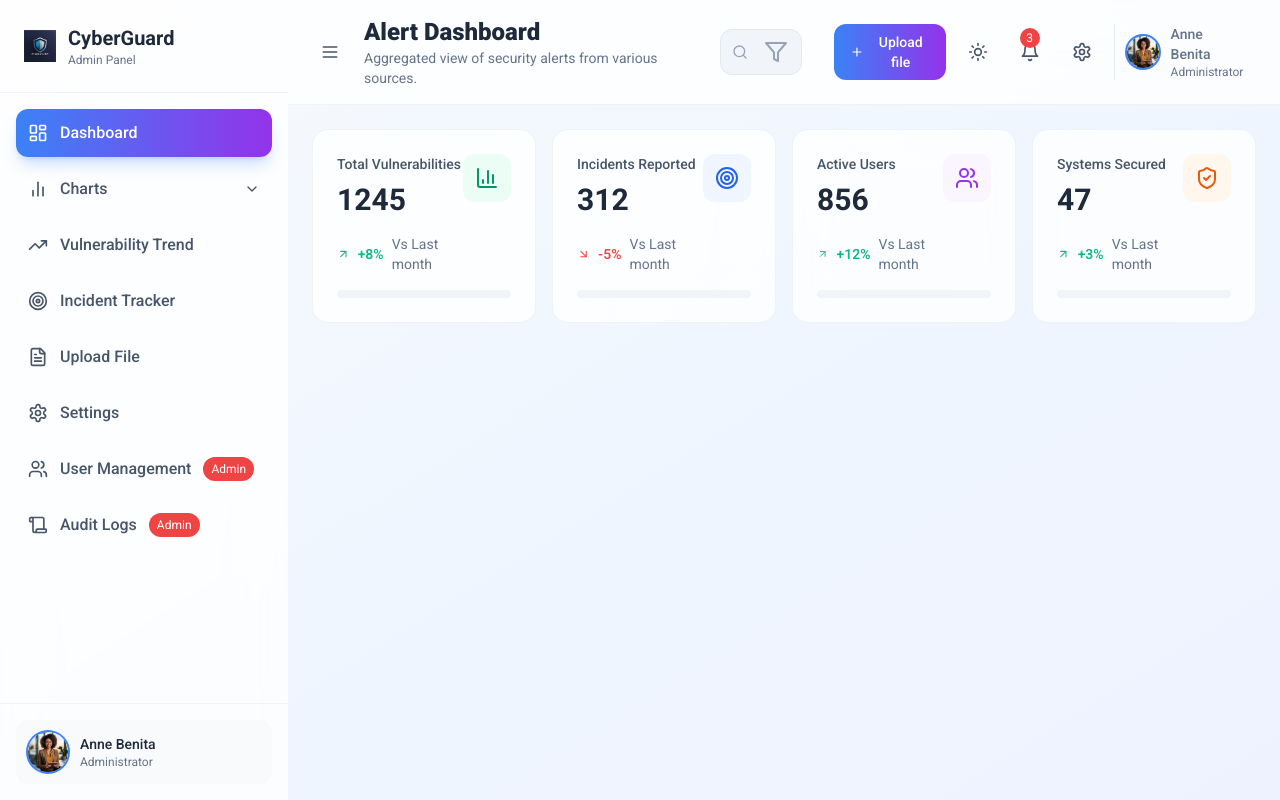
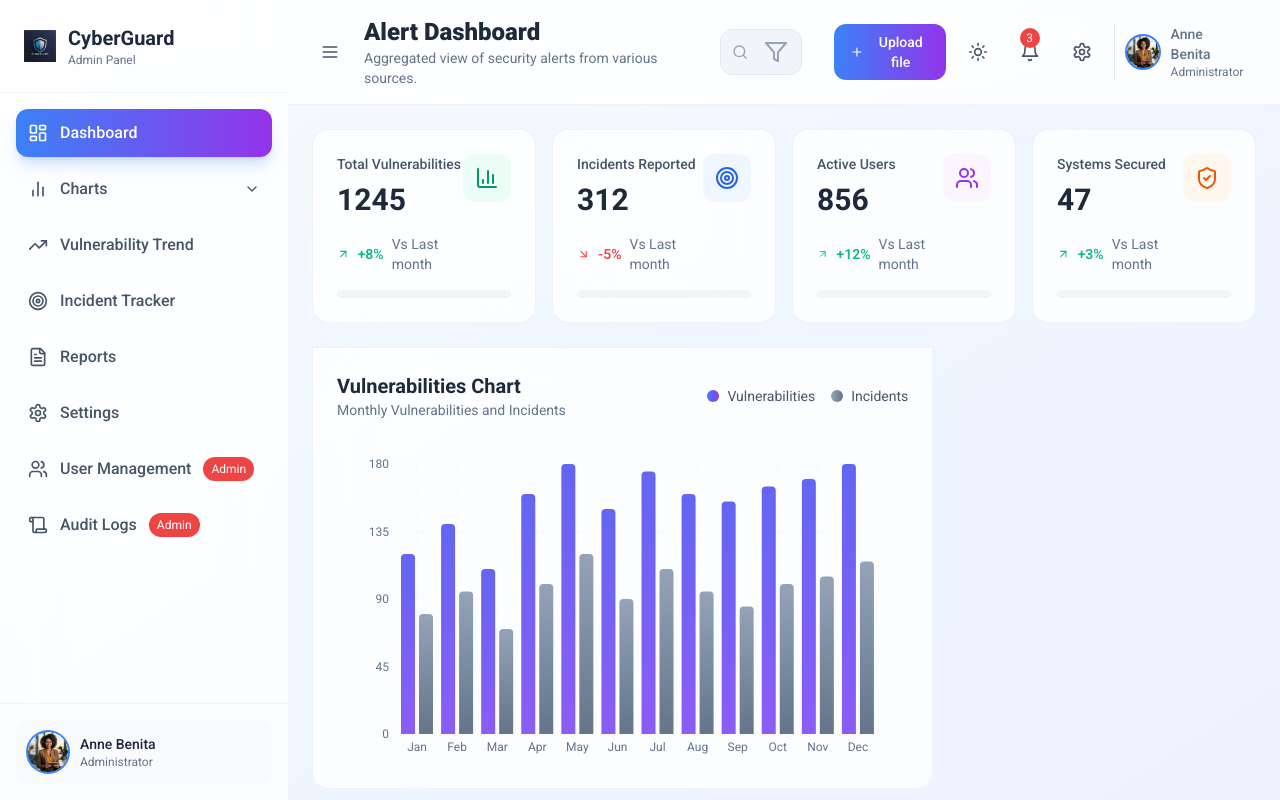
Before and after one commit to Anne-Benita/CyberGuard, a React (Vite) app: page / in a window 1280 px wide. Built offline with nearby package versions, Linux system fonts and the light colour scheme.

Commit message:
Updated componentss

```diff
--- a/package.json
+++ b/package.json
@@ -16,7 +16,9 @@
     "lucide-react": "^0.453.0",
     "react": "^18.3.1",
     "react-chartjs-2": "^5.2.0",
-    "react-dom": "^18.3.1"
+    "react-dom": "^18.3.1",
+    "react-is": "^19.2.0",
+    "recharts": "^3.2.1"
   },
   "devDependencies": {
     "@eslint/js": "^9.11.1",
--- /dev/null
+++ b/src/components/Dashboard/ChartSection.jsx
@@ -0,0 +1,18 @@
+import React from 'react'
+import VulnerabilitiesChart from './VulnerabilitiesChart';
+import VulTypeChart from './VulTypeChart';
+function ChartSection() {
+  return (
+    <div className="grid grid-cols-1 xl:grid-cols-3 gap-6">
+        <div className="xl:col-span-2">
+        <VulnerabilitiesChart/>
+        </div >
+        <div>
+
+        </div>
+    </div>
+
+  )
+}
+
+export default ChartSection;
--- a/src/components/Dashboard/Dashboard.jsx
+++ b/src/components/Dashboard/Dashboard.jsx
@@ -1,10 +1,13 @@
 import React from 'react'
 import StatsGrid from './StatsGrid';
+import ChartSection from './ChartSection';
 function Dashboard() {
   return (
     <div className="space-y-6">
         {/* Sats Grid */}
         <StatsGrid/>
+
+        <ChartSection/>
     </div>
   )
 }
--- /dev/null
+++ b/src/components/Dashboard/VulTypeChart.jsx
@@ -0,0 +1,11 @@
+import React from 'react'
+
+function VulTypeChart() {
+  return (
+    <div>
+
+    </div>
+  )
+}
+
+export default VulTypeChart
--- /dev/null
+++ b/src/components/Dashboard/VulnerabilitiesChart.jsx
@@ -0,0 +1,112 @@
+import React from 'react';
+import { BarChart, Bar, XAxis, YAxis, CartesianGrid, ResponsiveContainer, Tooltip } from 'recharts';
+
+function RevenueChart() {
+  const data = [
+    { month: "Jan", vulnerabilities: 120, incidents: 80 },
+    { month: "Feb", vulnerabilities: 140, incidents: 95 },
+    { month: "Mar", vulnerabilities: 110, incidents: 70 },
+    { month: "Apr", vulnerabilities: 160, incidents: 100 },
+    { month: "May", vulnerabilities: 180, incidents: 120 },
+    { month: "Jun", vulnerabilities: 150, incidents: 90 },
+    { month: "Jul", vulnerabilities: 175, incidents: 110 },
+    { month: "Aug", vulnerabilities: 160, incidents: 95 },
+    { month: "Sep", vulnerabilities: 155, incidents: 85 },
+    { month: "Oct", vulnerabilities: 165, incidents: 100 },
+    { month: "Nov", vulnerabilities: 170, incidents: 105 },
+    { month: "Dec", vulnerabilities: 180, incidents: 115 },
+  ];
+
+  return (
+    <div className="bg-white/80 dark:bg-slate-900/80 backdrop-blur-xl rounded-b-2xl border
+    border-slate-200/50 dark:border-slate-700/50 p-6">
+
+      {/* Title + legend container */}
+      <div className="flex items-center justify-between mb-6 w-full">
+        <div>
+          <h3 className="text-xl font-bold text-slate-800 dark:text-white">
+            Vulnerabilities Chart
+          </h3>
+          <p className="text-sm text-slate-500 dark:text-slate-400">
+            Monthly Vulnerabilities and Incidents
+          </p>
+        </div>
+
+        {/* Legend now inside same flex container */}
+        <div className="flex items-center space-x-4">
+          <div className="flex items-center space-x-2">
+            <div className="w-3 h-3 bg-gradient-to-r from-blue-500 to-purple-600 rounded-full"></div>
+            <span className="text-sm text-slate-600 dark:text-slate-400">
+              Vulnerabilities
+            </span>
+          </div>
+
+          <div className="flex items-center space-x-2">
+            <div className="w-3 h-3 bg-gradient-to-r from-slate-400 to-slate-500 rounded-full"></div>
+            <span className="text-sm text-slate-600 dark:text-slate-400">
+              Incidents
+            </span>
+          </div>
+        </div>
+      </div>
+
+      <div className="h-80">
+        <ResponsiveContainer width="100%" height="100%">
+          <BarChart data={data} margin={{ top: 20, right: 30, left: 0, bottom: 0 }}>
+            <CartesianGrid strokeDasharray="3 3" stroke="#e2e8f0" opacity={0.3} />
+            <XAxis
+              dataKey="month"
+              stroke="#64748b"
+              fontSize={12}
+              tickLine={false}
+              axisLine={false}
+            />
+            <YAxis
+              stroke="#64748b"
+              fontSize={12}
+              tickLine={false}
+              axisLine={false}
+            />
+            <Tooltip
+              contentStyle={{
+                backgroundColor: "rgba(255, 255, 255, 0.95)",
+                border: "none",
+                borderRadius: "12px",
+                boxShadow: "0 10px 40px rgba(0, 0, 0, 0.1)",
+              }}
+              formatter={(value, name) => [`${value}`, name]}
+            />
+
+            {/* Bars */}
+            <Bar
+              dataKey="vulnerabilities"
+              fill="url(#vulnerabilitiesGradient)"
+              radius={[4, 4, 0, 0]}
+              maxBarSize={40}
+            />
+            <Bar
+              dataKey="incidents"
+              fill="url(#incidentsGradient)"
+              radius={[4, 4, 0, 0]}
+              maxBarSize={40}
+            />
+
+            {/* Gradients BELOW bars (structure preserved) */}
+            <defs>
+              <linearGradient id="vulnerabilitiesGradient" x1="0" y1="0" x2="0" y2="1">
+                <stop offset="0%" stopColor="#6366f1" />
+                <stop offset="100%" stopColor="#8b5cf6" />
+              </linearGradient>
+              <linearGradient id="incidentsGradient" x1="0" y1="0" x2="0" y2="1">
+                <stop offset="0%" stopColor="#94a3b8" />
+                <stop offset="100%" stopColor="#64748b" />
+              </linearGradient>
+            </defs>
+          </BarChart>
+        </ResponsiveContainer>
+      </div>
+    </div>
+  );
+}
+
+export default RevenueChart;
--- a/src/components/Sidebar.jsx
+++ b/src/components/Sidebar.jsx
@@ -20,7 +20,7 @@
   },
   { id: "vulnerability", icon: TrendingUp, label: "Vulnerability Trend" },
   { id: "incidents", icon: Target, label: "Incident Tracker" },
-  { id: "upload", icon: FileText, label: "Upload File" },
+  { id: "upload", icon: FileText, label: "Reports" },
   { id: "settings", icon: Settings, label: "Settings" },
   { id: "users", icon: Users, label: "User Management", badge: "Admin" },
   { id: "audit", icon: Scroll, label: "Audit Logs", badge: "Admin" }
```
Also changed, not shown: 1 other file (tests, documents, lock files or other folders).
